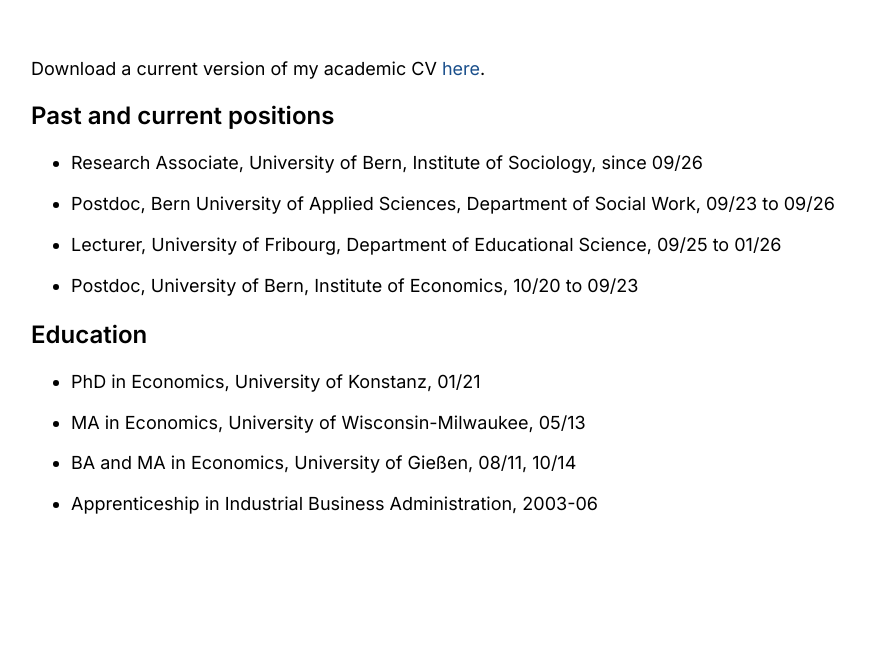
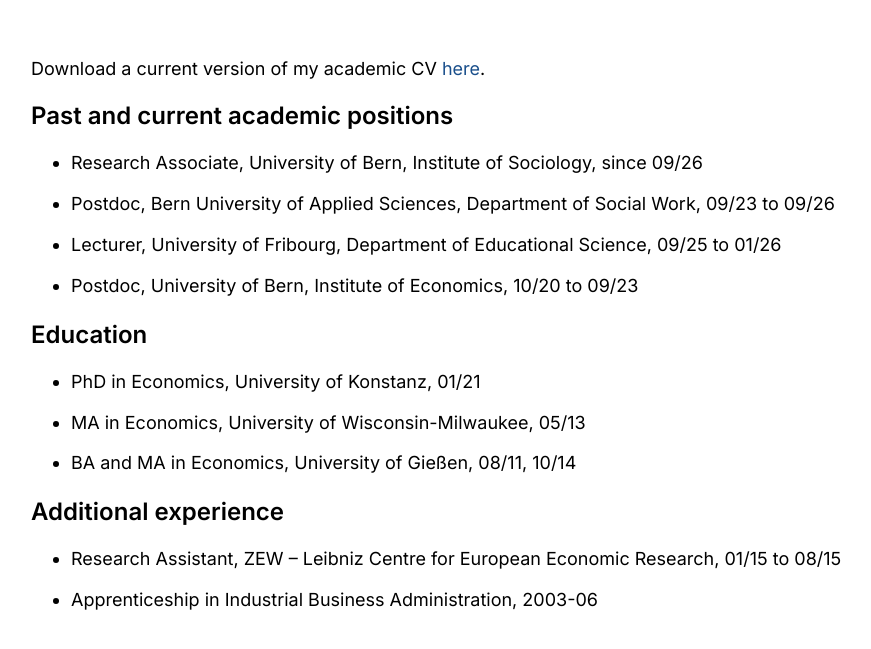
Before and after one commit to mstrazzeri/mstrazzeri.github.io, a plain HTML site: page cv/index.html in a window 1280 px wide. Shown: the part 89-738 px from the top of the page, without its empty margins (159-1030 px from the left). Drawn offline with Linux system fonts and the light colour scheme.

Commit message:
Update index.html

```diff
--- a/cv/index.html
+++ b/cv/index.html
@@ -66,7 +66,7 @@
 </dev>
 
 
-<h1 class="page-title">Past and current positions</h1>
+<h1 class="page-title">Past and current academic positions</h1>
 
 
 <ul>
@@ -82,9 +82,14 @@
 <li>PhD in Economics, University of Konstanz, 01/21</li>
 <li>MA in Economics, University of Wisconsin-Milwaukee, 05/13</li>
 <li>BA and MA in Economics, University of Gießen, 08/11, 10/14</li>
+</ul>
+
+<h1 class="page-title">Additional experience</h1>
+
+<ul>
+<li>Research Assistant, ZEW – Leibniz Centre for European Economic Research, 01/15 to 08/15</li>
 <li>Apprenticeship in Industrial Business Administration, 2003-06</li>
 </ul>
-
 
 
 
```
